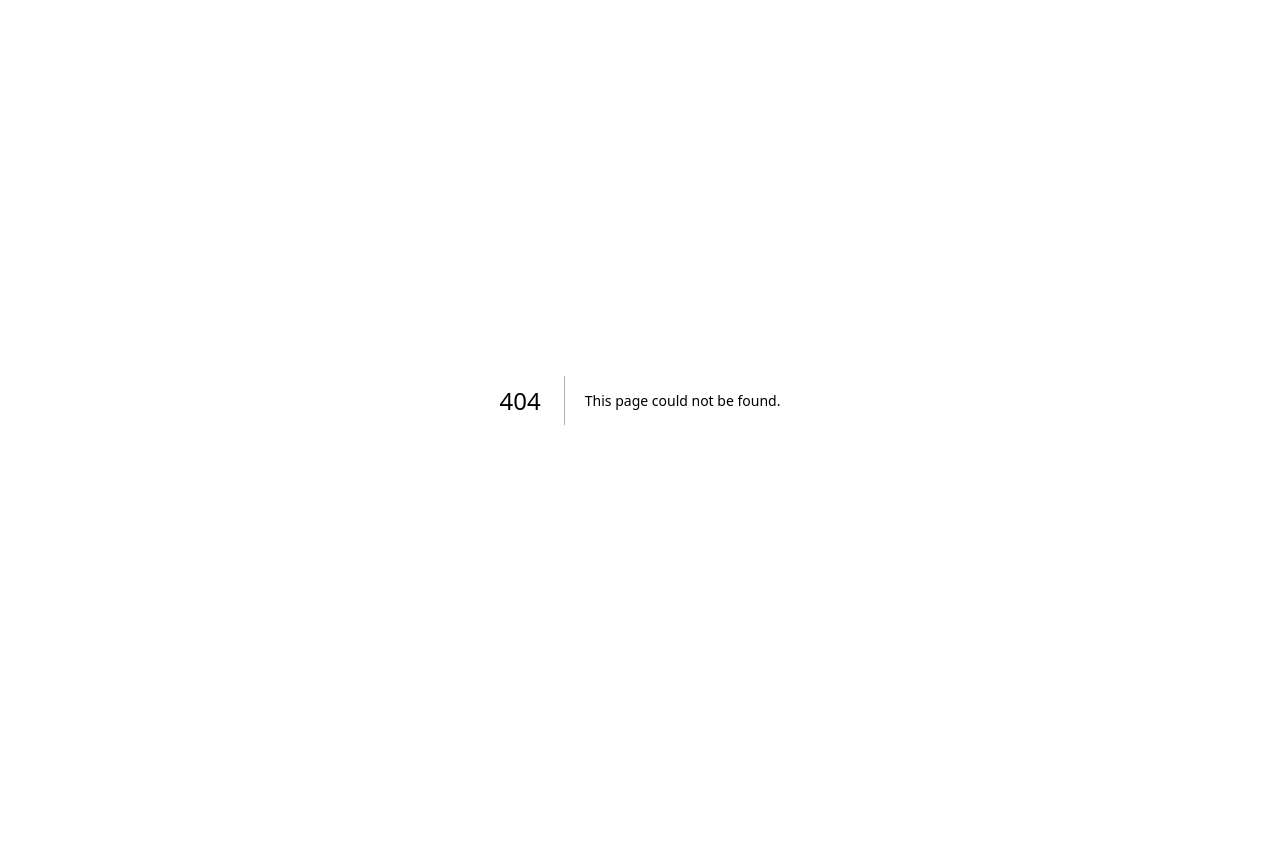
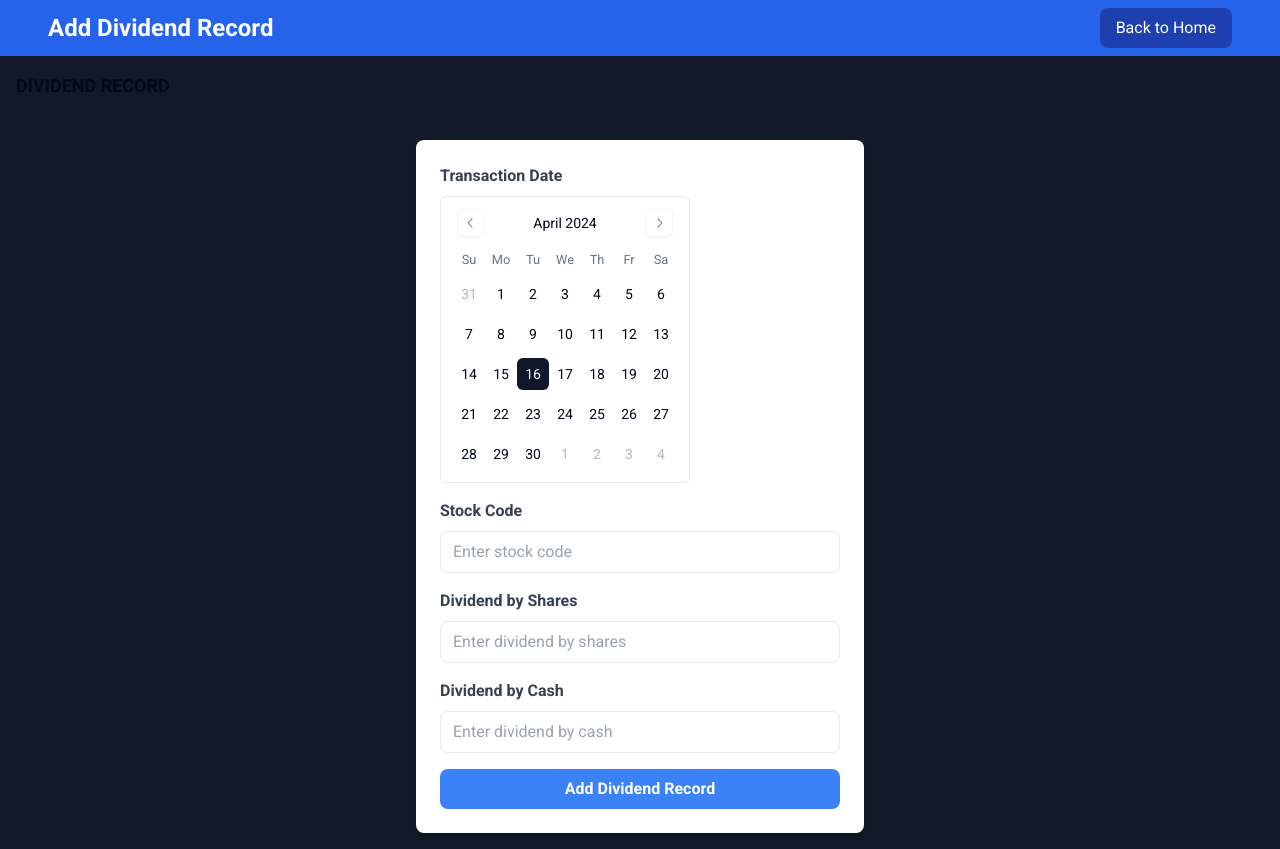
Before and after one commit to petertam888/finance-portfolio-application-ui, a Next.js app: page /add_dividend_record in a window 1280 px wide. Before the commit this address had no page. Before the commit the page ends 800 px from the top, so only its background shows below. Built offline with nearby package versions, Linux system fonts and the light colour scheme.

Commit message:
Update for Dividend feature

```diff
--- /dev/null
+++ b/components/AddDividendForm.js
@@ -0,0 +1,99 @@
+import React, { useState } from 'react';
+import axios from 'axios';
+import { useBackendUrl } from '../context/BackendUrlContext';
+import { Calendar } from "@/components/ui/calendar";
+
+const AddDividendRecordForm = () => {
+  const { backendUrl } = useBackendUrl();
+  const [selectedDate, setSelectedDate] = useState(new Date());
+  const [stockCode, setStockCode] = useState('');
+  const [dividendByShares, setDividendByShares] = useState('');
+  const [dividendByCash, setDividendByCash] = useState('');
+  const [errorMessage, setErrorMessage] = useState('');
+
+  const handleSubmit = async (e) => {
+    e.preventDefault();
+    try {
+      const year = selectedDate.getFullYear();
+      const month = selectedDate.getMonth() + 1;
+      const day = selectedDate.getDate();
+
+      const data = {};
+      if (dividendByShares) data.dividendByShares = parseFloat(dividendByShares);
+      if (dividendByCash) data.dividendByCash = parseFloat(dividendByCash);
+
+      const response = await axios.post(`${backendUrl}/api/transaction/1/dividend_record/${year}_${month}_${day}/${stockCode}`, data);
+
+      if (response.status === 200) {
+        alert('Dividend record added successfully!');
+        setSelectedDate(new Date());
+        setStockCode('');
+        setDividendByShares('');
+        setDividendByCash('');
+      }
+    } catch (error) {
+      setErrorMessage('Failed to add dividend record. Please try again.');
+    }
+  };
+
+  return (
+    <div className="max-w-md mx-auto mt-10 bg-white p-6 rounded-lg shadow-md">
+      <form onSubmit={handleSubmit}>
+        <div className="mb-4">
+          <label className="block text-gray-700 font-bold mb-2" htmlFor="transactionDate">Transaction Date</label>
+          <div className="flex">
+            <Calendar
+              mode="single"
+              selected={selectedDate}
+              onSelect={setSelectedDate}
+              className="rounded-md border"
+            />
+          </div>
+        </div>
+        <div className="mb-4">
+          <label className="block text-gray-700 font-bold mb-2" htmlFor="stockCode">Stock Code</label>
+          <input
+            id="stockCode"
+            type="text"
+            value={stockCode}
+            onChange={(e) => setStockCode(e.target.value)}
+            className="w-full px-3 py-2 border rounded-lg focus:outline-none focus:border-blue-500 text-black"
+            placeholder="Enter stock code"
+            required
+          />
+        </div>
+        <div className="mb-4">
+          <label className="block text-gray-700 font-bold mb-2" htmlFor="dividendByShares">Dividend by Shares</label>
+          <input
+            id="dividendByShares"
+            type="number"
+            value={dividendByShares}
+            onChange={(e) => setDividendByShares(e.target.value)}
+            className="w-full px-3 py-2 border rounded-lg focus:outline-none focus:border-blue-500 text-black"
+            placeholder="Enter dividend by shares"
+          />
+        </div>
+        <div className="mb-4">
+          <label className="block text-gray-700 font-bold mb-2" htmlFor="dividendByCash">Dividend by Cash</label>
+          <input
+            id="dividendByCash"
+            type="number"
+            value={dividendByCash}
+            onChange={(e) => setDividendByCash(e.target.value)}
+            className="w-full px-3 py-2 border rounded-lg focus:outline-none focus:border-blue-500 text-black"
+            placeholder="Enter dividend by cash"
+          />
+        </div>
+        <button
+          type="submit"
+          className="w-full bg-blue-500 hover:bg-blue-600 text-white font-bold py-2 px-4 rounded-lg focus:outline-none focus:shadow-outline"
+        >
+          Add Dividend Record
+        </button>
+      </form>
+      {errorMessage && <p className="text-red-500 mt-2">{errorMessage}</p>}
+    </div>
+  );
+};
+
+export default AddDividendRecordForm;
--- /dev/null
+++ b/pages/add_dividend_record.js
@@ -0,0 +1,33 @@
+import AddDividendRecordForm from '../components/AddDividendForm';
+import { useRouter } from 'next/router';
+
+export default function AddDividendRecord() {
+  const router = useRouter();
+
+  const navigateToHome = () => {
+    router.push('/');
+  };
+
+  return (
+    <div className="bg-gradient-to-b from-blue-900 to-blue-600 h-screen flex flex-col">
+      {/* Page title and Back to Home button */}
+      <div className="bg-blue-600 text-white px-4 py-2">
+        <div className="container mx-auto flex justify-between items-center">
+          <h1 className="text-2xl font-bold">Add Dividend Record</h1>
+          <button onClick={navigateToHome} className="bg-blue-800 hover:bg-blue-700 text-white py-2 px-4 rounded-lg">
+            Back to Home
+          </button>
+        </div>
+      </div>
+
+      {/* Main content */}
+      <div className="flex-grow flex">
+        {/* Add Dividend Record Form */}
+        <div className="w-full bg-gray-900 p-4">
+          <h2 className="text-lg font-bold mb-2">DIVIDEND RECORD</h2>
+          <AddDividendRecordForm />
+        </div>
+      </div>
+    </div>
+  );
+}
--- a/pages/index.js
+++ b/pages/index.js
@@ -18,6 +18,9 @@ export default function Home() {
             <Link href={`/add_transaction`}>
               <Button variant="secondary" size="sm">Add Transaction</Button>
             </Link>
+            <Link href={`/add_dividend_record`}>
+              <Button variant="secondary" size="sm">Add Dividend Record</Button>
+            </Link>
             <Link href={`/check_transaction`}>
               <Button variant="secondary" size="sm">Check Transactions</Button>
             </Link>
```
